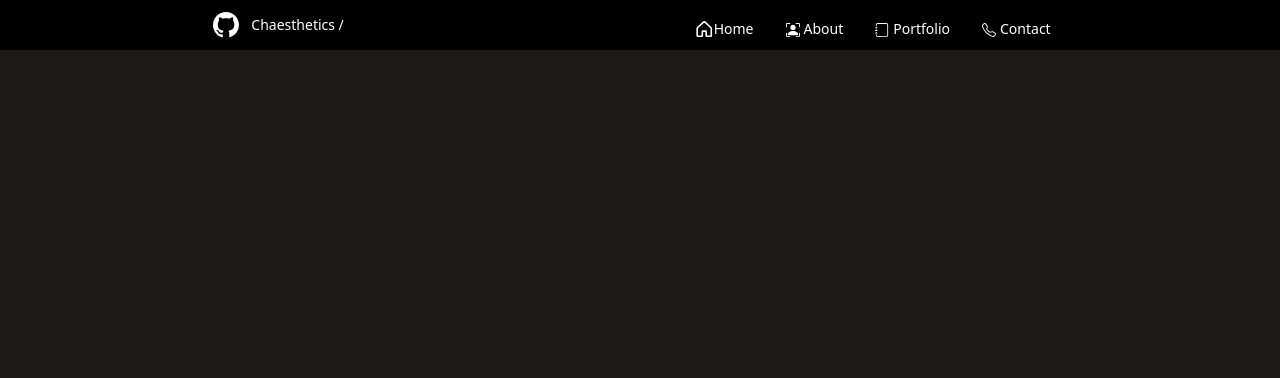
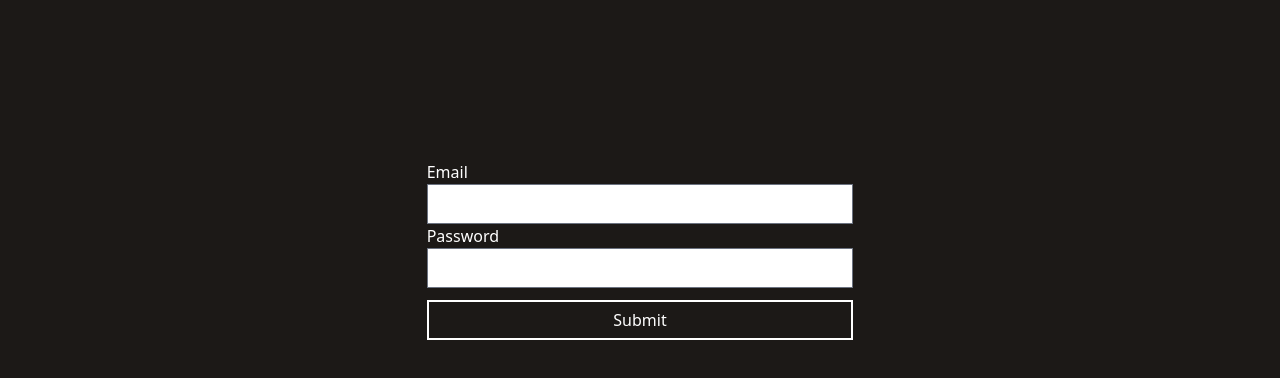
Before and after one commit to chaesthetics/MyPortfoliov2, a Vue app in the folder frontend/: page /admin/login in a window 1280 px wide. Shown: the top 378 px of the page. Built offline with nearby package versions, Linux system fonts and the light colour scheme.

Commit message:
issue/#16 UI is done

```diff
--- a/frontend/src/App.vue
+++ b/frontend/src/App.vue
@@ -15,6 +15,7 @@ onMounted(() => {
 
 <header v-if="router.currentRoute.value.name === 'admin'">
 </header>
+<header v-else-if="router.currentRoute.value.name === 'login'"></header>
 <header v-else>
 <div class="bg-black w-full min-w-screen">
   <nav class="flex w-full text-white flex items-center pt-3  md:w-4/6 md:mx-auto md:justify-between ">
--- a/frontend/src/router/index.js
+++ b/frontend/src/router/index.js
@@ -29,6 +29,11 @@ const router = createRouter({
       name: 'admin',
       component: () => import('../views/AdminView.vue')
     },
+    {
+      path: '/admin/login',
+      name: 'login',
+      component: () => import('../views/LoginView.vue')
+    },
   ]
 })
 
--- a/frontend/src/views/LoginView.vue
+++ b/frontend/src/views/LoginView.vue
@@ -0,0 +1,13 @@
+<script></script>
+
+<template>
+<div class="fixed w-screen h-screen">
+    <div class="card flex mt-40 min-w-[300px] w-1/3 flex-col ml-auto mr-auto">
+    <label class="text-white mt-1/2">Email</label>
+    <input class="h-10 " type="email">
+    <label class="text-white">Password</label>
+    <input class="h-10" type="password">
+    <button class="border-white border border-2 text-white mt-3 h-10" type="submit">Submit</button>
+    </div>
+</div>
+</template>
```
